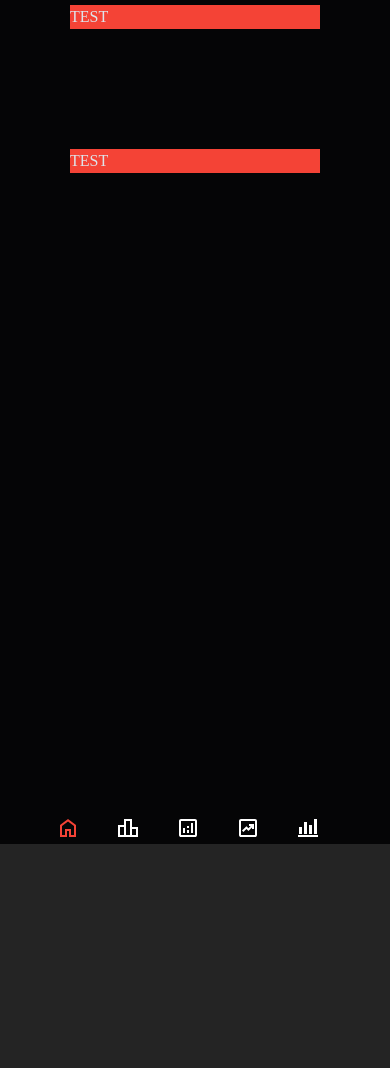
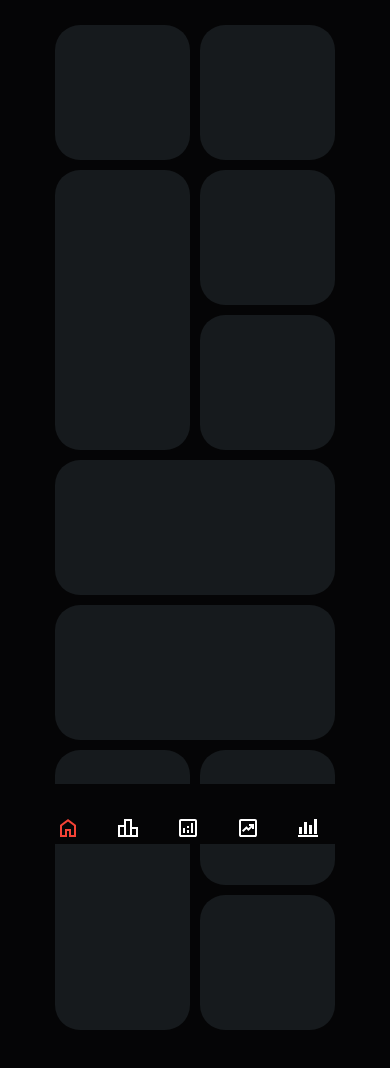
Before and after one commit to TanushYadavCS/formula-dash-frontend, a React (Vite) app: page / in a window 390 px wide. Shown: the top 1068 px of the page. Before the commit the page ends 844 px from the top, so only its background shows below. Built offline with nearby package versions, Linux system fonts and the light colour scheme; a web font is replaced by a local one.

Commit message:
Responsiveness added

```diff
--- a/src/App.css
+++ b/src/App.css
@@ -28,7 +28,6 @@
   grid-template-columns: auto 1fr;
 }
 
-
 button {
   color: var(--text);
 }
@@ -54,6 +53,7 @@ button {
 
 #sidebar > ul {
   list-style: none;
+  transition: all 300ms ease-in-out;
 }
 
 #sidebar svg {
@@ -69,6 +69,11 @@ button {
     transition: 300ms ease-in-out;
   }
 }
+
+#sidebar .navbutton {
+  transition: all 300ms ease-in-out;
+}
+
 #sidebar.close .navbutton {
   color: var(--background);
   translate: -45px;
@@ -121,10 +126,9 @@ main {
   margin-top: 5px;
   margin-bottom: 5px;
   transition: all 300ms ease-in-out;
-
 }
 
-main.close{
+main.close {
   width: calc(100vw - 60px);
 }
 
@@ -139,12 +143,116 @@ main.close{
   }
 }
 .grid-container {
+  padding: 20px;
   display: grid;
-  grid-template-columns: repeat(auto-fill, 250px);
+  margin-bottom: 100px;
+  grid-template-columns: 275px 275px 275px 275px 275px;
+  grid-template-rows: 275px 275px 275px 275px;
+  grid-template-areas: "currentWeek schedule calendar lastSession podium"
+                       "lapsCompleted schedule calendar lastSession circuitInfo"
+                       "wdc wdc wcc wcc circuitInfo"
+                       "wdc wdc wcc wcc countdown";
   justify-content: center;
-  gap: 20px;
+  gap: 15px;
 }
-@media (max-width: 800px) {
+
+.box {
+  background-color: var(--primary);
+  border-radius: 25px;
+}
+
+@media (min-width: 1240px) and (max-width:1758px){
+  .grid-container{
+    grid-template-columns: 300px 300px 300px;
+    grid-template-rows: 300px 300px 300px 300px 300px;
+    gap: 15px;
+    grid-template-areas: "currentWeek schedule circuitInfo"
+                         "calendar schedule circuitInfo"
+                         "calendar lapsCompleted countdown"
+                         "wdc podium wcc"
+                         "wdc lastSession wcc";
+  }
+}
+
+@media (min-width:1016.5px) and (max-width: 1239.5px) {
+  .grid-container{
+    margin-bottom: 100px;
+    grid-template-columns: 350px 350px;
+    grid-template-rows: 350px 350px 350px 350px 350px 350px 350px;
+    gap: 10px;
+    grid-template-areas: "  currentWeek   countdown   "
+                         "  schedule   calendar   "
+                         "  schedule   lapsCompleted   "
+                         "  wdc   wdc   "
+                         "  wcc   wcc   "
+                         "  lastSession   podium   "
+                         "  lastSession   circuitInfo   ";
+  }
+}
+
+@media (min-width:908.5px) and (max-width: 1016.5px) {
+  .grid-container{
+    margin-bottom: 100px;
+    grid-template-columns: 300px 300px;
+    grid-template-rows: 300px 300px 300px 300px 300px 300px 300px;
+    gap: 10px;
+    grid-template-areas: "  currentWeek   countdown   "
+                         "  schedule   calendar   "
+                         "  schedule   lapsCompleted   "
+                         "  wdc   wdc   "
+                         "  wcc   wcc   "
+                         "  lastSession   podium   "
+                         "  lastSession   circuitInfo   ";
+  }
+}
+@media (min-width: 800.5px) and (max-width: 908px) {
+
+  .grid-container{
+    margin-bottom: 100px;
+    grid-template-columns: 240px 240px;
+    grid-template-rows: 240px 240px 240px 240px 240px 240px 240px;
+    gap: 10px;
+    grid-template-areas: "  currentWeek   countdown   "
+                         "  schedule   calendar   "
+                         "  schedule   lapsCompleted   "
+                         "  wdc   wdc   "
+                         "  wcc   wcc   "
+                         "  lastSession   podium   "
+                         "  lastSession   circuitInfo   ";
+  }
+}
+
+@media (min-width:733.5px) and (max-width: 800px) {
+  .grid-container{
+    margin-bottom: 100px;
+    grid-template-columns: 210px 210px;
+    grid-template-rows: 210px 210px 210px 210px 210px 210px 210px;
+    gap: 10px;
+    grid-template-areas: "  currentWeek   countdown   "
+                         "  schedule   calendar   "
+                         "  schedule   lapsCompleted   "
+                         "  wdc   wdc   "
+                         "  wcc   wcc   "
+                         "  lastSession   podium   "
+                         "  lastSession   circuitInfo   ";
+  }
+}
+@media (min-width:662px) and (max-width: 733px) {
+  .grid-container{
+    margin-bottom: 100px;
+    grid-template-columns: 180px 180px;
+    grid-template-rows: 180px 180px 180px 180px 180px 180px 180px;
+    gap: 10px;
+    grid-template-areas: "  currentWeek   countdown   "
+                         "  schedule   calendar   "
+                         "  schedule   lapsCompleted   "
+                         "  wdc   wdc   "
+                         "  wcc   wcc   "
+                         "  lastSession   podium   "
+                         "  lastSession   circuitInfo   ";
+  }
+}
+@media (min-width:409px) and (max-width: 661.5px) {
   #sidebar {
     position: fixed;
     top: unset;
@@ -179,15 +287,135 @@ main.close{
   .main {
     grid-template-columns: 1fr;
   }
-  main{
+  main {
     width: 100vw;
   }
   .container {
     border: none;
     padding: 0;
   }
+  .grid-container{
+    margin-bottom: 100px;
+    grid-template-columns: 180px 180px;
+    grid-template-rows: 180px 180px 180px 180px 180px 180px 180px;
+    gap: 10px;
+    grid-template-areas: "  currentWeek   countdown   "
+                         "  schedule   calendar   "
+                         "  schedule   lapsCompleted   "
+                         "  wdc   wdc   "
+                         "  wcc   wcc   "
+                         "  lastSession   podium   "
+                         "  lastSession   circuitInfo   ";
+  }
 }
 
-.box {
-  background-color: var(--accent);
-}
+@media (max-width: 408.5px) {
+  #sidebar {
+    position: fixed;
+    top: unset;
+    bottom: 0;
+    height: 60px;
+    width: 100%;
+    align-content: center;
+
+    ul {
+      padding: 0;
+      display: grid;
+      grid-auto-columns: 60px;
+      grid-auto-flow: column;
+      justify-content: center;
+    }
+    ul li {
+      height: 100%;
+    }
+    ul li.navbutton {
+      height: 100%;
+      width: 60px;
+
+      span {
+        display: none;
+      }
+    }
+    ul li.logo {
+      display: none;
+    }
+  }
+
+  .main {
+    grid-template-columns: 1fr;
+  }
+  main {
+    width: 100vw;
+  }
+  .container {
+    border: none;
+    padding: 0;
+  }
+  .grid-container{
+    margin-bottom: 100px;
+    grid-template-columns: 150px 150px;
+    grid-template-rows: 150px 150px 150px 150px 150px 150px 150px;
+    gap: 10px;
+    grid-template-areas: "  currentWeek   countdown   "
+                         "  schedule   calendar   "
+                         "  schedule   lapsCompleted   "
+                         "  wdc   wdc   "
+                         "  wcc   wcc   "
+                         "  lastSession   podium   "
+                         "  lastSession   circuitInfo   ";
+  }}
+  @media (max-width: 408px) {
+    #sidebar {
+      position: fixed;
+      top: unset;
+      bottom: 0;
+      height: 60px;
+      width: 100%;
+      align-content: center;
+
+      ul {
+        padding: 0;
+        display: grid;
+        grid-auto-columns: 60px;
+        grid-auto-flow: column;
+        justify-content: center;
+      }
+      ul li {
+        height: 100%;
+      }
+      ul li.navbutton {
+        height: 100%;
+        width: 60px;
+
+        span {
+          display: none;
+        }
+      }
+      ul li.logo {
+        display: none;
+      }
+    }
+
+    .main {
+      grid-template-columns: 1fr;
+    }
+    main {
+      width: 100vw;
+    }
+    .container {
+      border: none;
+      padding: 0;
+    }
+    .grid-container{
+      margin-bottom: 100px;
+      grid-template-columns: 135px 135px;
+      grid-template-rows: 135px 135px 135px 135px 135px 135px 135px;
+      gap: 10px;
+      grid-template-areas: "  currentWeek   countdown   "
+                           "  schedule   calendar   "
+                           "  schedule   lapsCompleted   "
+                           "  wdc   wdc   "
+                           "  wcc   wcc   "
+                           "  lastSession   podium   "
+                           "  lastSession   circuitInfo   ";
+    }}
--- a/src/App.jsx
+++ b/src/App.jsx
@@ -1,5 +1,6 @@
 import { use, useState } from "react";
 import "./App.css";
+import CurrentWeek from "./Components/CurrentWeek";
 function handleToggle() {
   const toggleButton = document.getElementById("toggle-btn");
   const sidebar = document.getElementById("sidebar");
@@ -106,14 +107,16 @@ function App() {
       </nav>
       <main id="content" className="">
         <div className="grid-container">
-          <div className="box">TEST</div>
-          <div className="box"></div>
-          <div className="box"></div>
-          <div className="box"></div>
-          <div className="box"></div>
-          <div className="box"></div>
-          <div className="box">TEST</div>
-          <div className="box"></div>
+          <div className="box" style={{gridArea: "currentWeek"}}></div>
+          <div className="box" style={{gridArea: "schedule"}}></div>
+          <div className="box" style={{gridArea: "wdc"}}></div>
+          <div className="box" style={{gridArea: "wcc"}}></div>
+          <div className="box" style={{gridArea: "lastSession"}}></div>
+          <div className="box" style={{gridArea: "calendar"}}></div>
+          <div className="box" style={{gridArea: "countdown"}}></div>
+          <div className="box" style={{gridArea: "lapsCompleted"}}></div>
+          <div className="box" style={{gridArea: "podium"}}></div>
+          <div className="box" style={{gridArea: "circuitInfo"}}></div>
         </div>
       </main>
     </div>
--- /dev/null
+++ b/src/Components/CurrentWeek.jsx
@@ -0,0 +1,6 @@
+import "./css/CurrentWeek.css";
+export default function CurrentWeek(){
+    return(
+        <div className="content">TEST</div>
+    );
+}
--- /dev/null
+++ b/src/Components/css/CurrentWeek.css
@@ -0,0 +1,22 @@
+:root {
+    --accent: #f44336;
+    --background: #050506;
+    --primary: #161a1d;
+    --secondary: #2c333a;
+    --tertiary: #738496;
+    --ferrari: #ed1131;
+    --mclaren: #f47600;
+    --red_bull: #4781d7;
+    --mercedes: #00d7b6;
+    --williams: #1868db;
+    --haas: #9c9fa2;
+    --rb: #6c98ff;
+    --aston_martin: #229971;
+    --alpine: #00a1e8;
+    --sauber: #01c00e;
+    --text: #dee4ea;
+  }
+.content{
+    width: 100%;
+    height: 100%;
+}
```
